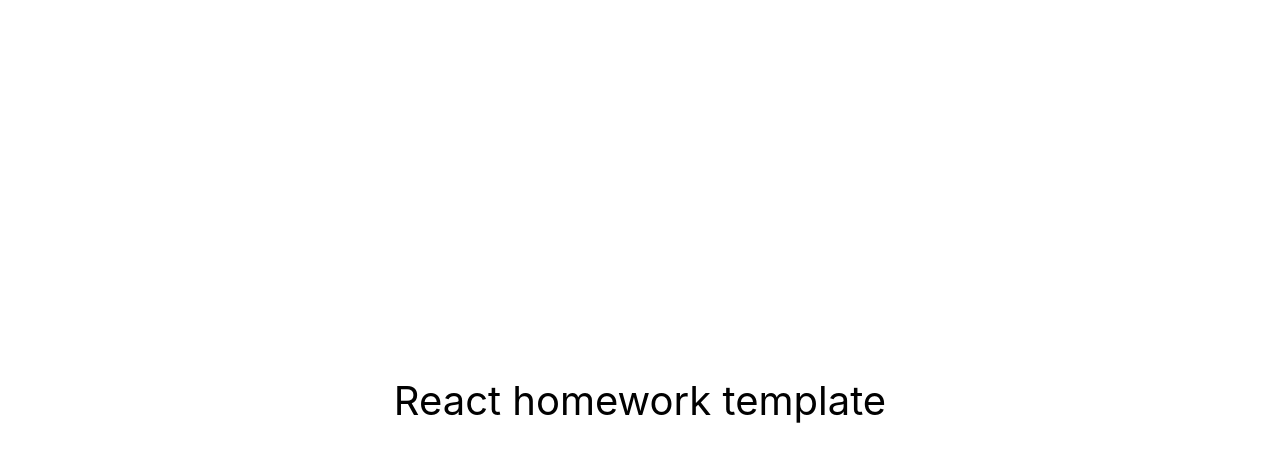
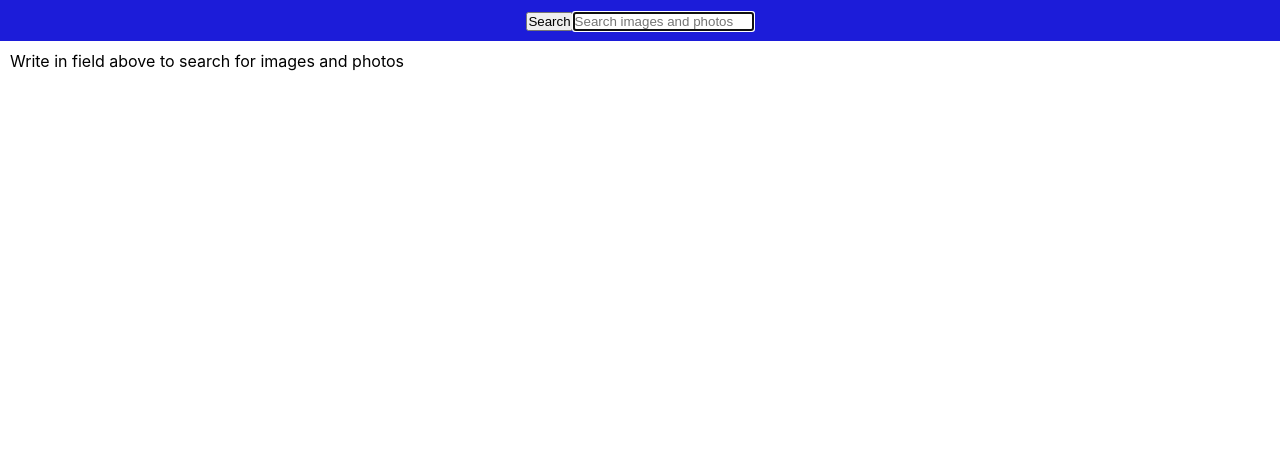
Before and after one commit to Spajkowiecki/goit-react-hw-03-image-finder, a React (Create React App) app: page / in a window 1280 px wide. Shown: the top 462 px of the page. Built offline with nearby package versions, Linux system fonts and the light colour scheme.

Commit message:
First commit
- setting up basic components

```diff
--- a/src/components/App.jsx
+++ b/src/components/App.jsx
@@ -1,16 +1,38 @@
-export const App = () => {
-  return (
-    <div
-      style={{
-        height: '100vh',
-        display: 'flex',
-        justifyContent: 'center',
-        alignItems: 'center',
-        fontSize: 40,
-        color: '#010101'
-      }}
-    >
-      React homework template
-    </div>
-  );
-};
+import { Component } from 'react';
+import style from './App.module.css';
+import SearchBar from './SearchBar/SearchBar';
+import ImageGallery from './ImageGallery/ImageGallery';
+
+class App extends Component {
+  state = {
+    searchValue: '',
+  };
+
+  handleSearch = value => {
+    this.setState({ searchValue: value });
+  };
+
+  componentDidUpdate() {
+    console.log('update: ', this.state.searchValue);
+  }
+
+  render() {
+    const { searchValue } = this.state;
+    return (
+      <div className={style.container}>
+        <header className={style.header}>
+          <SearchBar onSubmit={this.handleSearch} />
+        </header>
+        <main>
+          {searchValue === '' ? (
+            <p>Write in field above to search for images and photos</p>
+          ) : (
+            <ImageGallery gallery={[{ id: 1 }]} />
+          )}
+        </main>
+      </div>
+    );
+  }
+}
+
+export default App;
--- /dev/null
+++ b/src/components/App.module.css
@@ -0,0 +1,13 @@
+.container {
+  width: 100%;
+}
+
+.header {
+  width: 100%;
+  padding: 10px 0px;
+  display: flex;
+
+  justify-content: center;
+
+  background: rgb(28, 28, 217);
+}
--- /dev/null
+++ b/src/components/ImageGallery/ImageGallery.jsx
@@ -0,0 +1,17 @@
+import { Component } from 'react';
+import ImageGalleryItem from './ImageGalleryItem/ImageGalleryItem';
+
+class ImageGallery extends Component {
+  render() {
+    const { gallery } = this.props;
+    return (
+      <ul>
+        {gallery.map(element => {
+          return <ImageGalleryItem imageData={element} />;
+        })}
+      </ul>
+    );
+  }
+}
+
+export default ImageGallery;
--- /dev/null
+++ b/src/components/ImageGallery/ImageGalleryItem/ImageGalleryItem.jsx
@@ -0,0 +1,15 @@
+import { Component } from 'react';
+import style from './ImageGalleryItem.module.css';
+
+class ImageGalleryItem extends Component {
+  render() {
+    const { imageData } = this.props;
+    return (
+      <li className={style.image} key={imageData.id}>
+        <img src={imageData.webformatURL} alt={imageData.tags} />
+      </li>
+    );
+  }
+}
+
+export default ImageGalleryItem;
--- /dev/null
+++ b/src/components/ImageGallery/ImageGalleryItem/ImageGalleryItem.module.css
@@ -0,0 +1,4 @@
+.image {
+  width: 300px;
+  border: 2px solid black;
+}
--- /dev/null
+++ b/src/components/SearchBar/SearchBar.jsx
@@ -0,0 +1,33 @@
+import { Component } from 'react';
+import style from './SearchBar.module.css';
+
+class SearchBar extends Component {
+  onSubmit = event => {
+    event.preventDefault();
+
+    const form = event.currentTarget;
+    const value = form.elements.searchField.value;
+    this.props.onSubmit({ value });
+  };
+
+  render() {
+    return (
+      <form onSubmit={this.onSubmit} className="form">
+        <button type="submit" className="button">
+          <span className="button-label">Search</span>
+        </button>
+
+        <input
+          className="input"
+          type="text"
+          autoComplete="off"
+          autoFocus
+          name="searchField"
+          placeholder="Search images and photos"
+        />
+      </form>
+    );
+  }
+}
+
+export default SearchBar;
--- a/src/index.css
+++ b/src/index.css
@@ -1,12 +1,26 @@
 @import-normalize; /* bring in normalize.css styles */
 
+* {
+  box-sizing: border-box;
+  list-style: none;
+  padding: 0;
+  margin: 0;
+  text-decoration: none;
+}
+
 body {
-  margin: 0;
   font-family: -apple-system, BlinkMacSystemFont, 'Segoe UI', 'Roboto', 'Oxygen',
     'Ubuntu', 'Cantarell', 'Fira Sans', 'Droid Sans', 'Helvetica Neue',
     sans-serif;
   -webkit-font-smoothing: antialiased;
   -moz-osx-font-smoothing: grayscale;
+
+  height: 100vh;
+  /* RESETS */
+}
+
+main {
+  padding: 10px;
 }
 
 code {
--- a/src/index.js
+++ b/src/index.js
@@ -1,6 +1,6 @@
 import React from 'react';
 import ReactDOM from 'react-dom/client';
-import { App } from 'components/App';
+import App from 'components/App';
 import './index.css';
 
 ReactDOM.createRoot(document.getElementById('root')).render(
```
Also changed, not shown: src/components/ImageGallery/ImageGallery.module.css (added), src/components/SearchBar/SearchBar.module.css (added).
